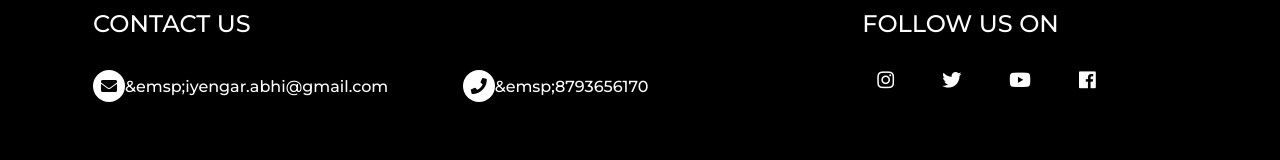
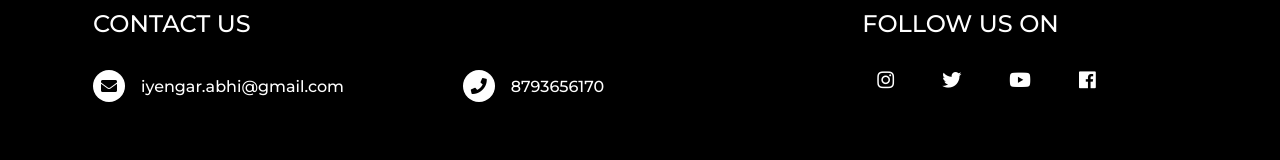
Before and after one commit to tinshade/rentkar, a React (Create React App) app: page / in a window 1280 px wide. Shown: the part 4842-5002 px from the top of the page. Built offline with nearby package versions, Linux system fonts and the light colour scheme.

Commit message:
Fixed ampersand error

```diff
--- a/src/components/UI/Footer.js
+++ b/src/components/UI/Footer.js
@@ -37,10 +37,10 @@ const Footer = () =>{
                     <br/>
                     <div className="row contact">
                       <div className="col-lg-6 col-sm-12 col-md-6">
-                        <h6><i className="p-2 fas fa-envelope rounded-circle"></i>&amp;emsp;<span>iyengar.abhi@gmail.com</span></h6>
+                        <h6><i className="p-2 fas fa-envelope rounded-circle"></i>&emsp;<span>iyengar.abhi@gmail.com</span></h6>
                       </div>
                       <div className="col-lg-6 col-sm-12 col-md-6">
-                        <h6><i className="p-2 fas fa-phone rounded-circle"></i>&amp;emsp;<span>8793656170</span></h6>
+                        <h6><i className="p-2 fas fa-phone rounded-circle"></i>&emsp;<span>8793656170</span></h6>
                       </div>
                     </div>
                   </div>
```
